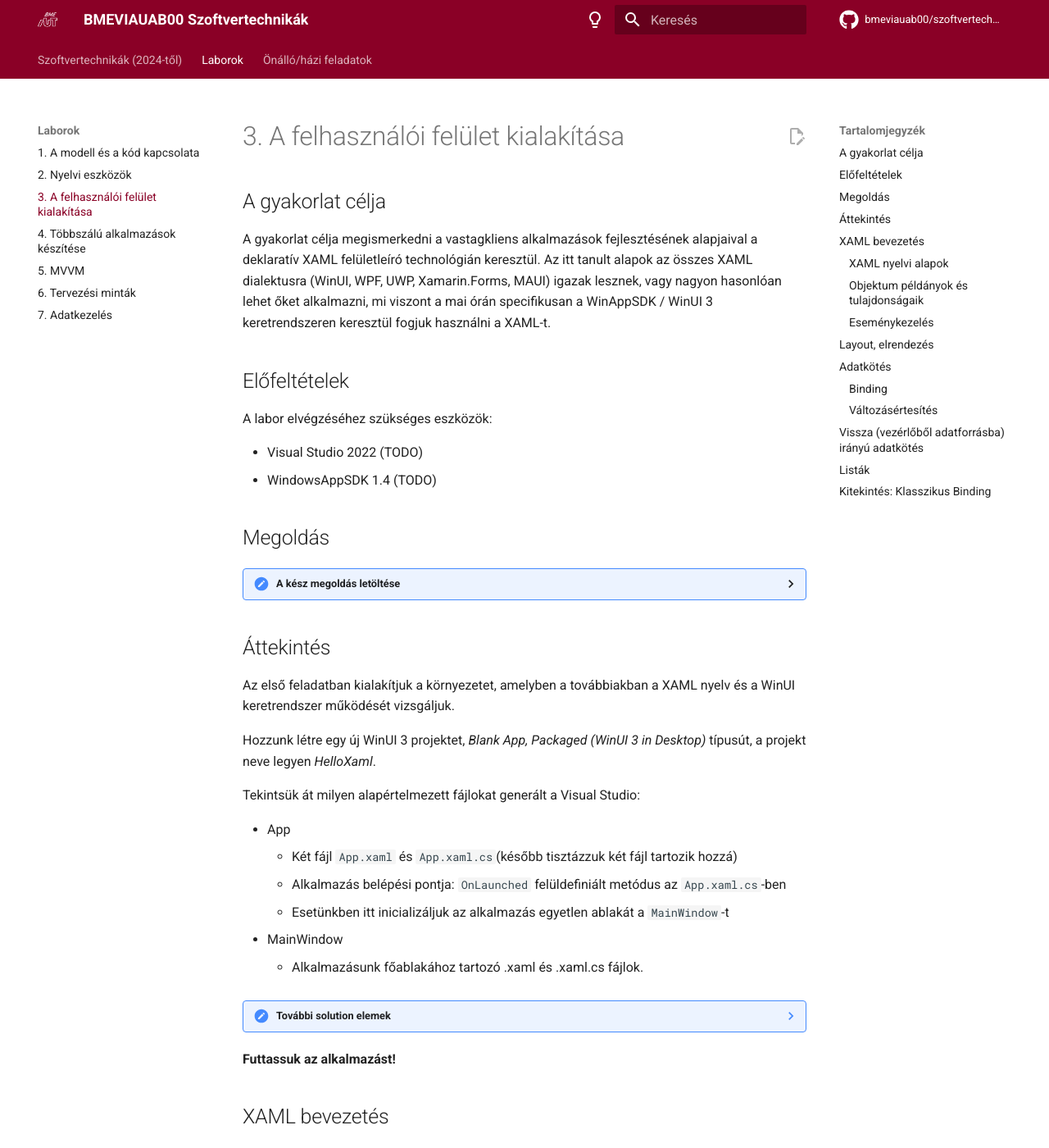
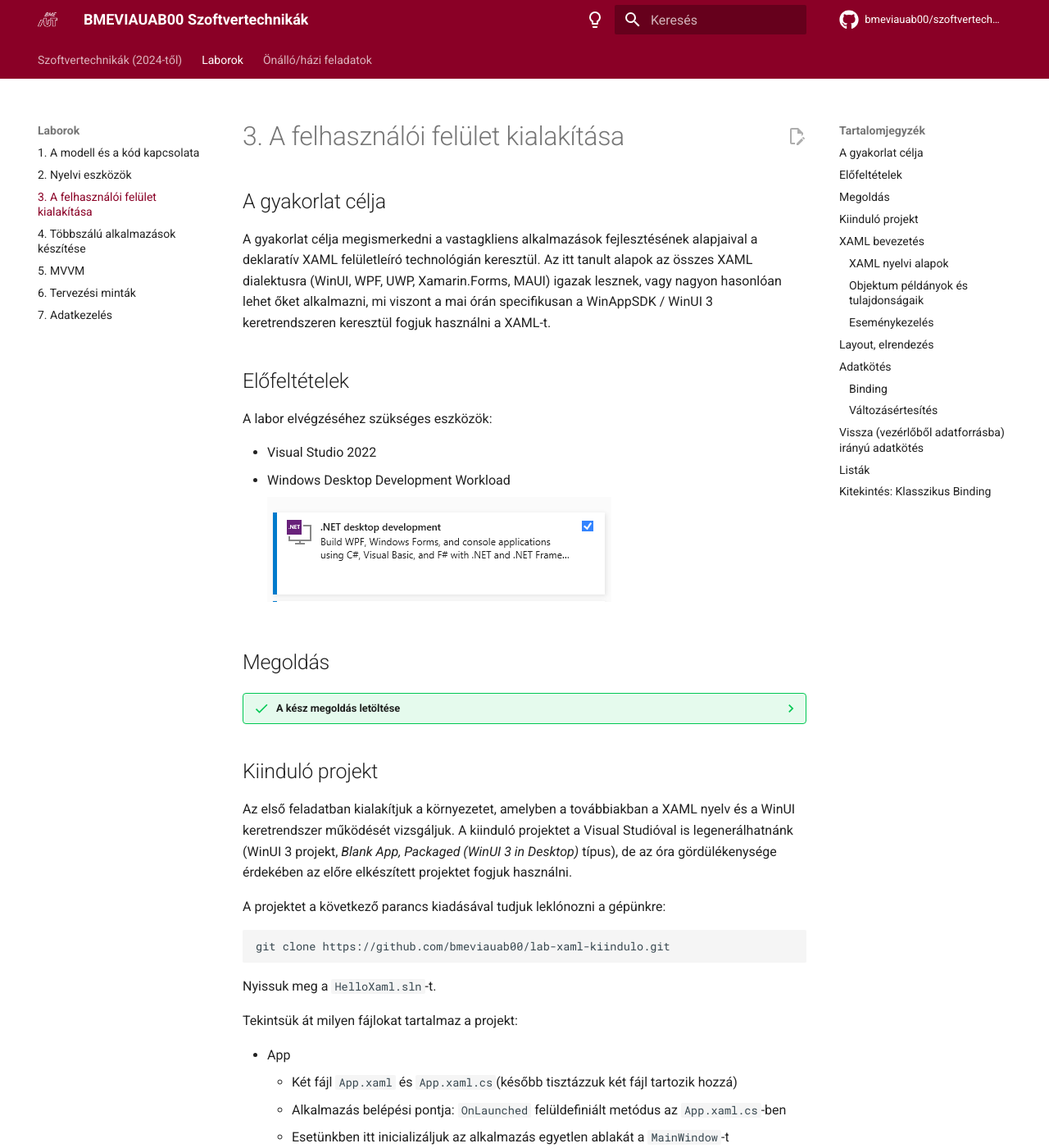
Before and after one commit to bmeviauab00/szoftvertechnikak, an MkDocs documentation site: the page built from docs/labor/3-felhasznaloi-felulet/index.md, in a window 1280 px wide and 1400 px high. Shown: the whole window at 82% size. Built offline with MkDocs 1.6.1 and Material for MkDocs 9.7.7, drawn with Linux system fonts in a browser that asks for light colours; emoji names are drawn with the system emoji font; comment, search, counter and statistics services are not loaded; the version menu is left out.

Commit message:
Lab 3 .NET 8 frissítés, kiinduló készítése

````diff
--- a/docs/labor/3-felhasznaloi-felulet/index.md
+++ b/docs/labor/3-felhasznaloi-felulet/index.md
@@ -11,26 +11,35 @@ A gyakorlat célja megismerkedni a vastagkliens alkalmazások fejlesztésének a
 
 A labor elvégzéséhez szükséges eszközök:
 
-* Visual Studio 2022 (TODO)
-* WindowsAppSDK 1.4 (TODO)
+* Visual Studio 2022
+  * Windows Desktop Development Workload
+
+    ![desktop workload](images/desktop-workload.png)
 
 ## Megoldás
-??? "A kész megoldás letöltése"
+
+??? success "A kész megoldás letöltése"
     :exclamation: Lényeges, hogy a labor során a laborvezetőt követve kell dolgozni, tilos (és értelmetlen) a kész megoldás letöltése. Ugyanakkor az utólagos önálló gyakorlás során hasznos lehet a kész megoldás áttekintése, így ezt elérhetővé tesszük.
 
-    A megoldás GitHubon érhető el [itt](https://github.com/bmeviauab00/lab-XAML-megoldas). A legegyszerűbb mód a letöltésére, ha parancssorból a `git clone` utasítással leklónozzuk a gépünkre:
+    A megoldás [GitHubon érhető el](https://github.com/bmeviauab00/lab-XAML-kiindulo) a `megoldas` ágon. A legegyszerűbb mód a letöltésére, ha parancssorból a `git clone` utasítással leklónozzuk a gépünkre a `megoldas` ágat:
 
-    ```git clone https://github.com/bmeviauab00/lab-XAML-megoldas```
+    ```git clone https://github.com/bmeviauab00/lab-xaml-kiindulo -b megoldas```
 
     Ehhez telepítve kell legyen a gépre a parancssori git, bővebb információ [itt](../../hazi/git-github-github-classroom/index.md#git-telepitese).
 
-## Áttekintés
+## Kiinduló projekt
 
-Az első feladatban kialakítjuk a környezetet, amelyben a továbbiakban a XAML nyelv és a WinUI keretrendszer működését vizsgáljuk.
+Az első feladatban kialakítjuk a környezetet, amelyben a továbbiakban a XAML nyelv és a WinUI keretrendszer működését vizsgáljuk. A kiinduló projektet a Visual Studióval is legenerálhatnánk (WinUI 3 projekt, _Blank App, Packaged (WinUI 3 in Desktop)_ típus), de az óra gördülékenysége érdekében az előre elkészített projektet fogjuk használni.
 
-Hozzunk létre egy új WinUI 3 projektet, _Blank App, Packaged (WinUI 3 in Desktop)_ típusút, a projekt neve legyen _HelloXaml_.
+A projektet a következő parancs kiadásával tudjuk leklónozni a gépünkre:
 
-Tekintsük át milyen alapértelmezett fájlokat generált a Visual Studio:
+```cmd
+git clone https://github.com/bmeviauab00/lab-xaml-kiindulo.git
+```
+
+Nyissuk meg a `HelloXaml.sln`-t.
+
+Tekintsük át milyen fájlokat tartalmaz a projekt:
 
 * App
     * Két fájl `App.xaml` és `App.xaml.cs`(később tisztázzuk két fájl tartozik hozzá)
````
Also changed, not shown: docs/labor/3-felhasznaloi-felulet/images/desktop-workload.png (added).
